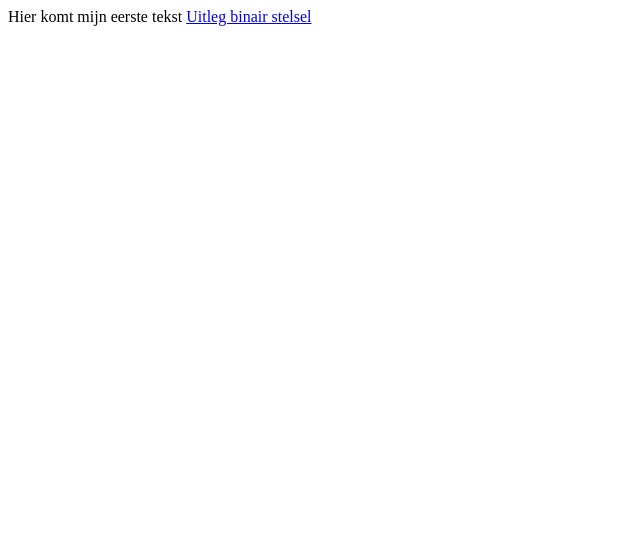
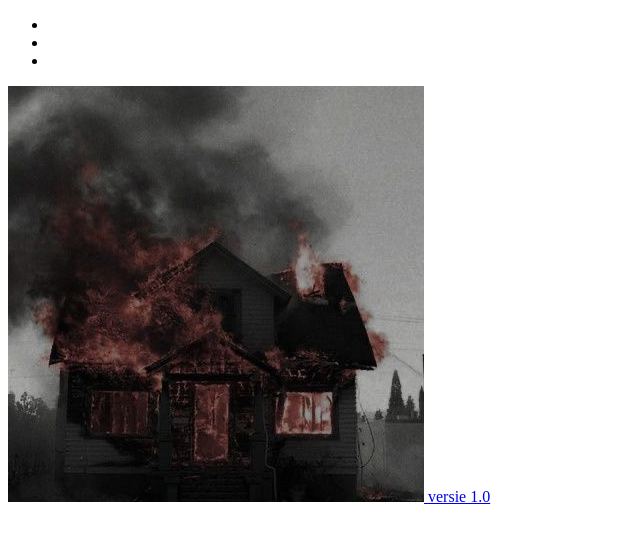
Before and after one commit to Hanne111/Hanne.github.io, a plain HTML site: page index.html in a window 1280 px wide. Shown: the whole page, without its empty margins (0-640 px from the left). Drawn offline with Linux system fonts and the light colour scheme.

Commit message:
wijzingen

```diff
--- a/index.html
+++ b/index.html
@@ -6,9 +6,16 @@
     <meta charset=“utf-8”>
   </head>
   <body>
-    Hier komt mijn eerste tekst
 
-<a href="binairstelsel.html">Uitleg binair stelsel</a>
+    <ul>
+      <li><a href="index.html"</a></li>
+      <li><a href="binairstelsel.html"</a></li>
+      <li><a href="kleurmodellen.html"</a></li>
+    </ul>
+
+    <img src="informatica.jpg" alt="Deze site is nog niet af">
+
+    versie 1.0
 
   </body>
 </html>
```
Also changed, not shown: binairstelsel.html (+9 -3 lines), kleurmodellen.html (added, +20 -0 lines).
